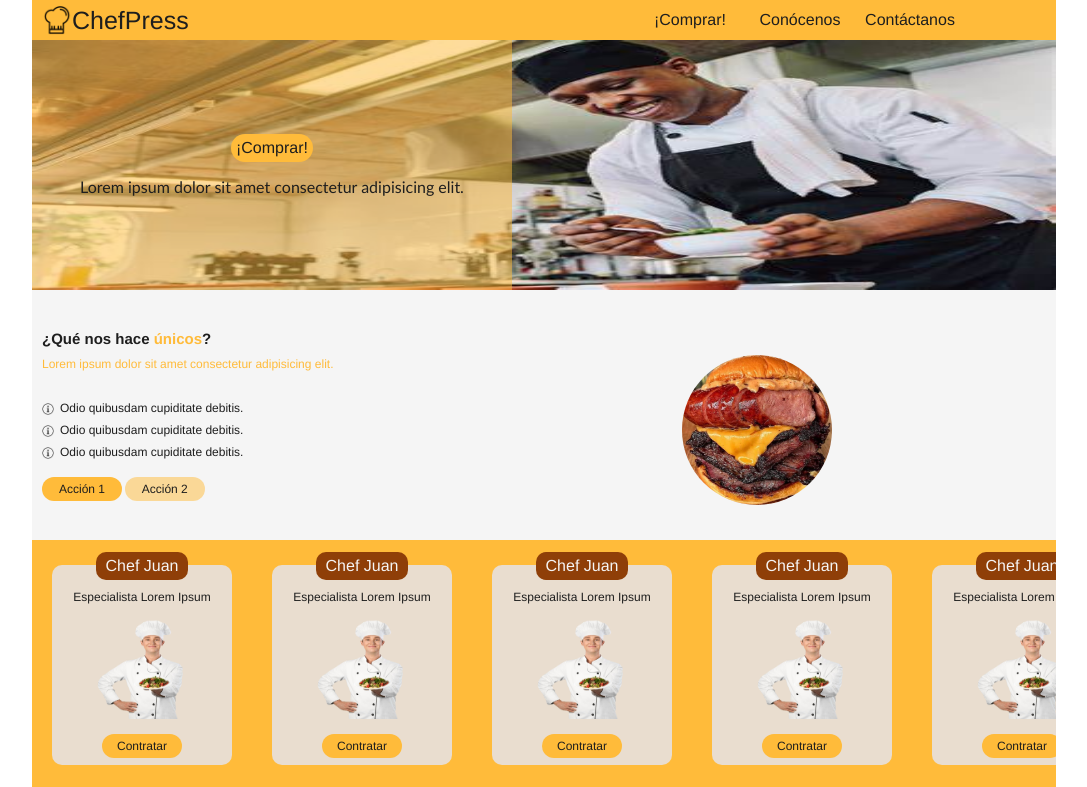
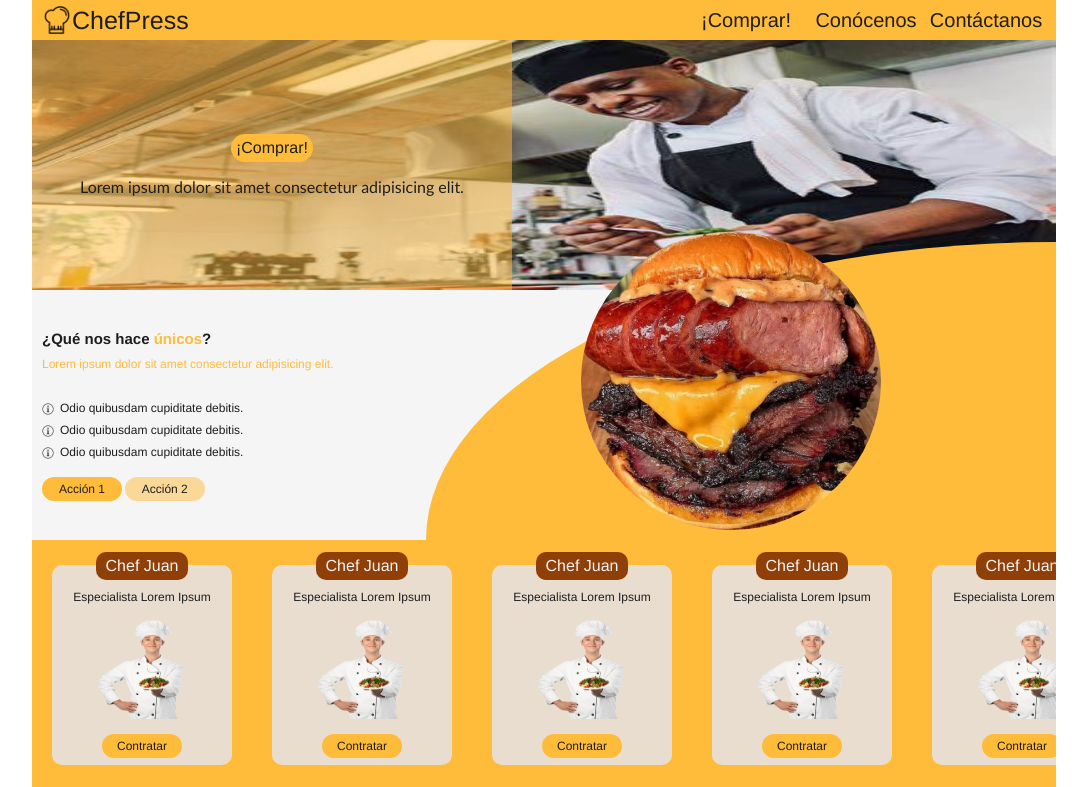
Before and after one commit to damphir16/ChefPress, a plain HTML site: page index.html in a window 1280 px wide. Shown: the top 787 px of the page, without its empty margins (96-1183 px from the left). Drawn offline with Linux system fonts and the light colour scheme.

Commit message:
Arreglo de background infSection

```diff
--- a/styles/main.css
+++ b/styles/main.css
@@ -2,6 +2,7 @@
     /*COLORS*/
     --brown: #8F3F08;
     --orange: #FFBB3A;
+    --orange2: #FAD897;
     --orangeTransparent: rgba(255, 187, 58, .5);
     --almond: #E9DDCF;
     --indigo: #152862;
--- a/styles/mobile.css
+++ b/styles/mobile.css
@@ -71,23 +71,31 @@ body{
     height: 250px;
     display: flex;
     background-color: var(--gray);
+    align-items: flex-end;
 }
 
 .main-infoSection-right{
+    width: 50%;
+    background-color: var(--orange);
     display: flex;
+    flex-grow: 1;
     flex-direction: column;
     align-items: center;
     justify-content: center;
+    border-radius: 100% 0% 0% 0% / 100% 0% 0% 0%;
 }
 .main-infoSection-right img{
-    margin-top: 30px;
-    margin-right: 10px;
-    width: 150px;
-    height: 150px;
-    border-radius: 80px;
+    position: relative;
+    top: -10px;
+    left: -10px;
+    width: 50%;
+    max-width: 300px;
+    height: 50%;
+    max-height: 300px;
+    border-radius: 100%;
 }
 .main-infoSection-left{
-    width: 62.5%;
+    min-width: 37.5%;
     height: inherit;
     margin-left: 10px;
     display: flex;
--- a/styles/tablet.css
+++ b/styles/tablet.css
@@ -8,18 +8,20 @@ body{
 .header-nav-buttons{
     display: flex;
     width: 50%;
-    justify-content: center;
+    justify-content: right;
+    margin-right: 10px;
 }
 .header-nav-buttons-item{
     background-color: var(--orangeTrasparent);
-    margin: auto 5px;
-    width: 100px;
+    height: 100%;
+    width: 120px;
     border: none;
-    border-radius: 50px;
-    padding: 5px;
-    font-size: var(--fs-s);
     cursor: pointer;
 }
+.header-nav-buttons-item:hover{
+    background-color: var(--orange2);
+}
 .header-nav-buttons-item a{
-    text-decoration: wavy;
+    text-decoration: none;
+    font-size: var(--fs-m);
 }
```
